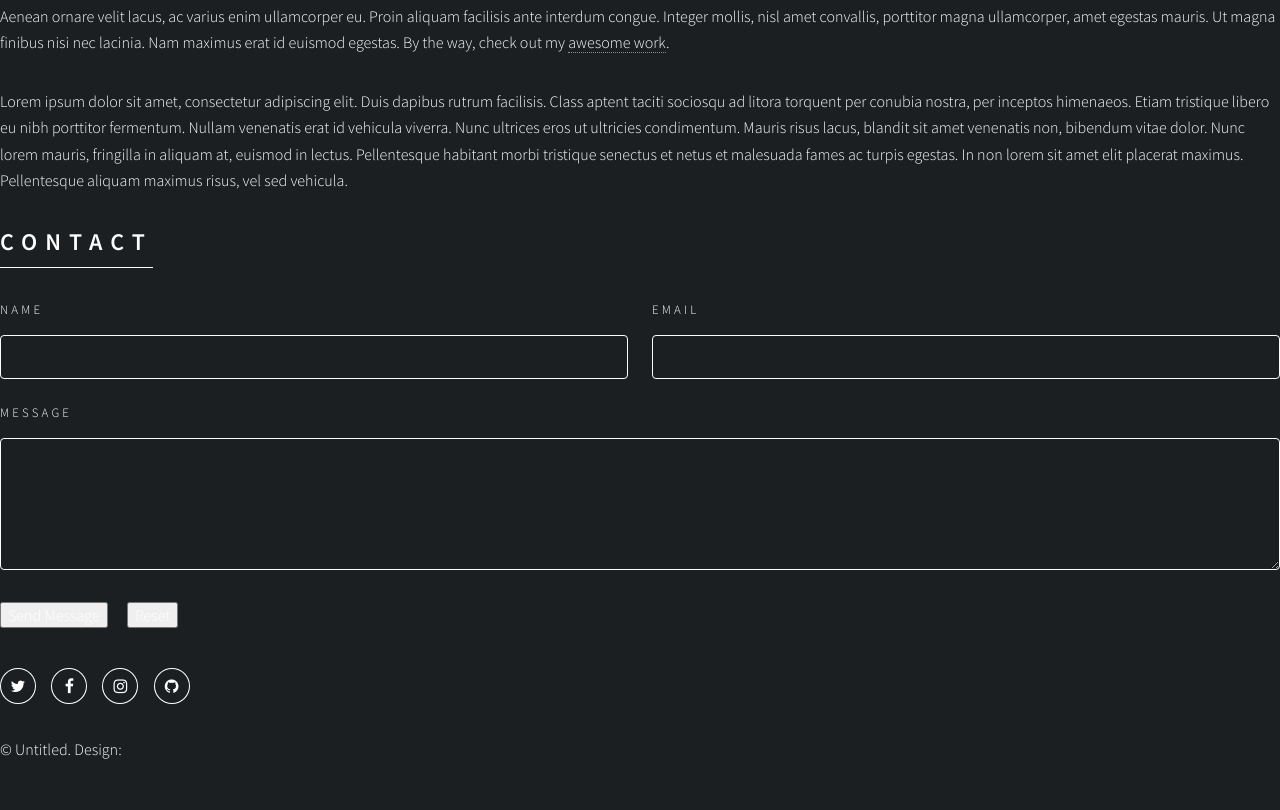
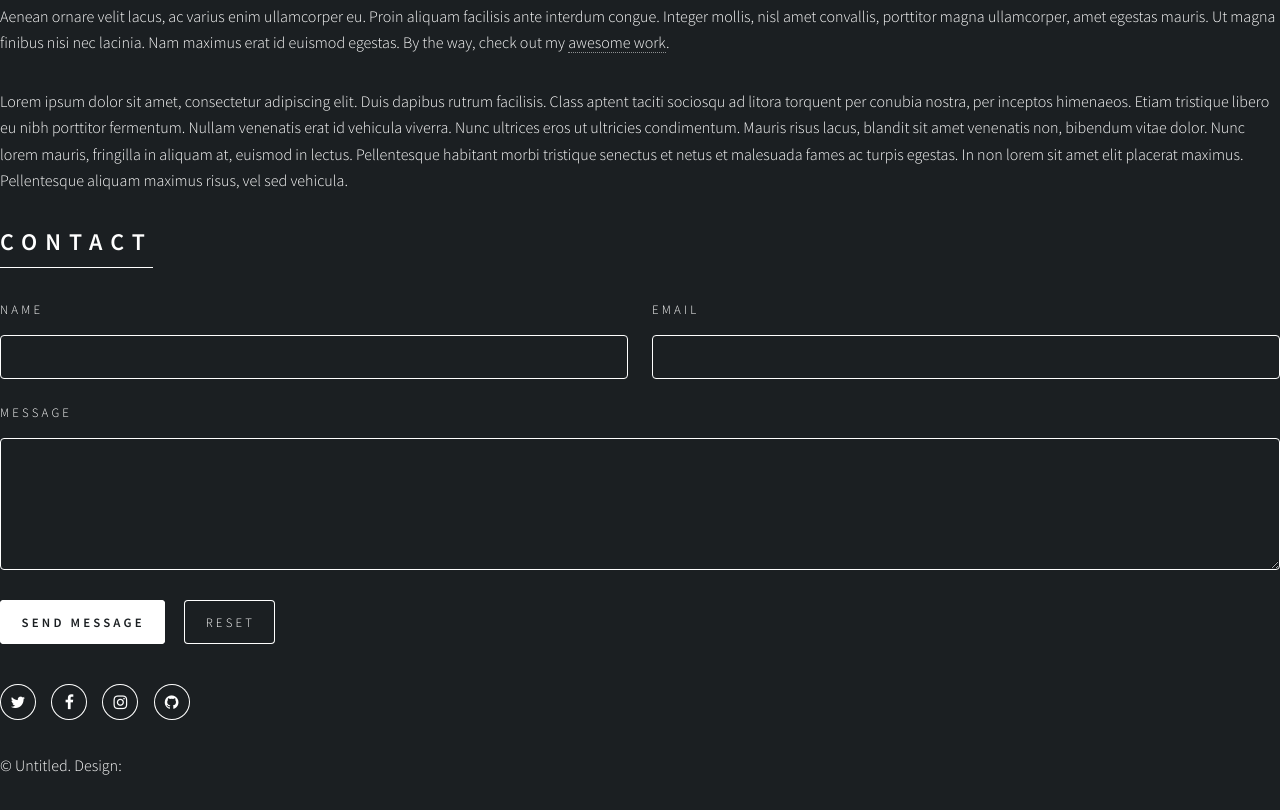
Before and after one commit to MattFlaig/templates, a plain HTML site: page my_dimension/index.html in a window 1280 px wide. Shown: the part 3521-4331 px from the top of the page. Drawn offline with Linux system fonts and the light colour scheme; a script that the page names is missing.

Commit message:
button css

```diff
--- a/my_dimension/assets/css/main.css
+++ b/my_dimension/assets/css/main.css
@@ -936,3 +936,107 @@
 	table.alt tfoot {
 		border-top: 0;
 	}
+
+
+/* Button */
+
+	input[type="submit"],
+	input[type="reset"],
+	input[type="button"],
+	button,
+	.button {
+		-moz-appearance: none;
+		-webkit-appearance: none;
+		-ms-appearance: none;
+		appearance: none;
+		-moz-transition: background-color 0.2s ease-in-out, color 0.2s ease-in-out;
+		-webkit-transition: background-color 0.2s ease-in-out, color 0.2s ease-in-out;
+		-ms-transition: background-color 0.2s ease-in-out, color 0.2s ease-in-out;
+		transition: background-color 0.2s ease-in-out, color 0.2s ease-in-out;
+		background-color: transparent;
+		border-radius: 4px;
+		border: 0;
+		box-shadow: inset 0 0 0 1px #ffffff;
+		color: #ffffff !important;
+		cursor: pointer;
+		display: inline-block;
+		font-size: 0.8rem;
+		font-weight: 300;
+		height: 2.75rem;
+		letter-spacing: 0.2rem;
+		line-height: 2.75rem;
+		outline: 0;
+		padding: 0 1.25rem 0 1.35rem;
+		text-align: center;
+		text-decoration: none;
+		text-transform: uppercase;
+		white-space: nowrap;
+	}
+
+	input[type="submit"]:hover,
+	input[type="reset"]:hover,
+	input[type="button"]:hover,
+	button:hover,
+	.button:hover {
+		background-color: rgba(255, 255, 255, 0.075);
+	}
+
+	input[type="submit"]:active,
+	input[type="reset"]:active,
+	input[type="button"]:active,
+	button:active,
+	.button:active {
+		background-color: rgba(255, 255, 255, 0.175);
+	}
+
+	input[type="submit"].icon:before,
+	input[type="reset"].icon:before,
+	input[type="button"].icon:before,
+	button.icon:before,
+	.button.icon:before {
+		margin-right: 0.5em;
+	}
+
+	input[type="submit"].fit,
+	input[type="reset"].fit,
+	input[type="button"].fit,
+	button.fit,
+	.button.fit {
+		display: block;
+		margin: 0 0 1rem 0;
+		width: 100%;
+	}
+
+	input[type="submit"].special,
+	input[type="reset"].special,
+	input[type="button"].special,
+	button.special,
+	.button.special {
+		background-color: #ffffff;
+		color: #1b1f22 !important;
+		font-weight: 600;
+	}
+
+	input[type="submit"].disabled, input[type="submit"]:disabled,
+	input[type="reset"].disabled,
+	input[type="reset"]:disabled,
+	input[type="button"].disabled,
+	input[type="button"]:disabled,
+	button.disabled,
+	button:disabled,
+	.button.disabled,
+	.button:disabled {
+		-moz-pointer-events: none;
+		-webkit-pointer-events: none;
+		-ms-pointer-events: none;
+		pointer-events: none;
+		cursor: default;
+		opacity: 0.25;
+	}
+
+	input[type="submit"],
+	input[type="reset"],
+	input[type="button"],
+	button {
+		line-height: calc(2.75rem - 2px);
+	}
```
